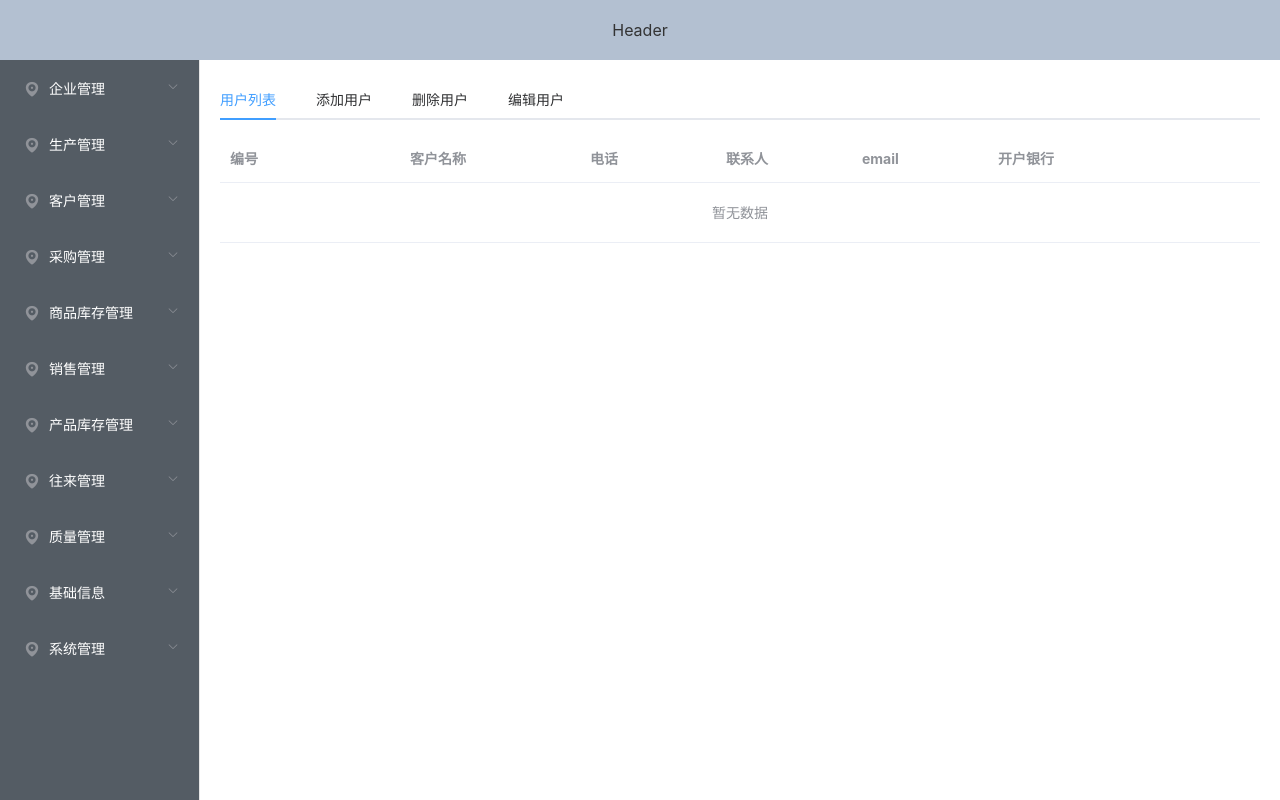
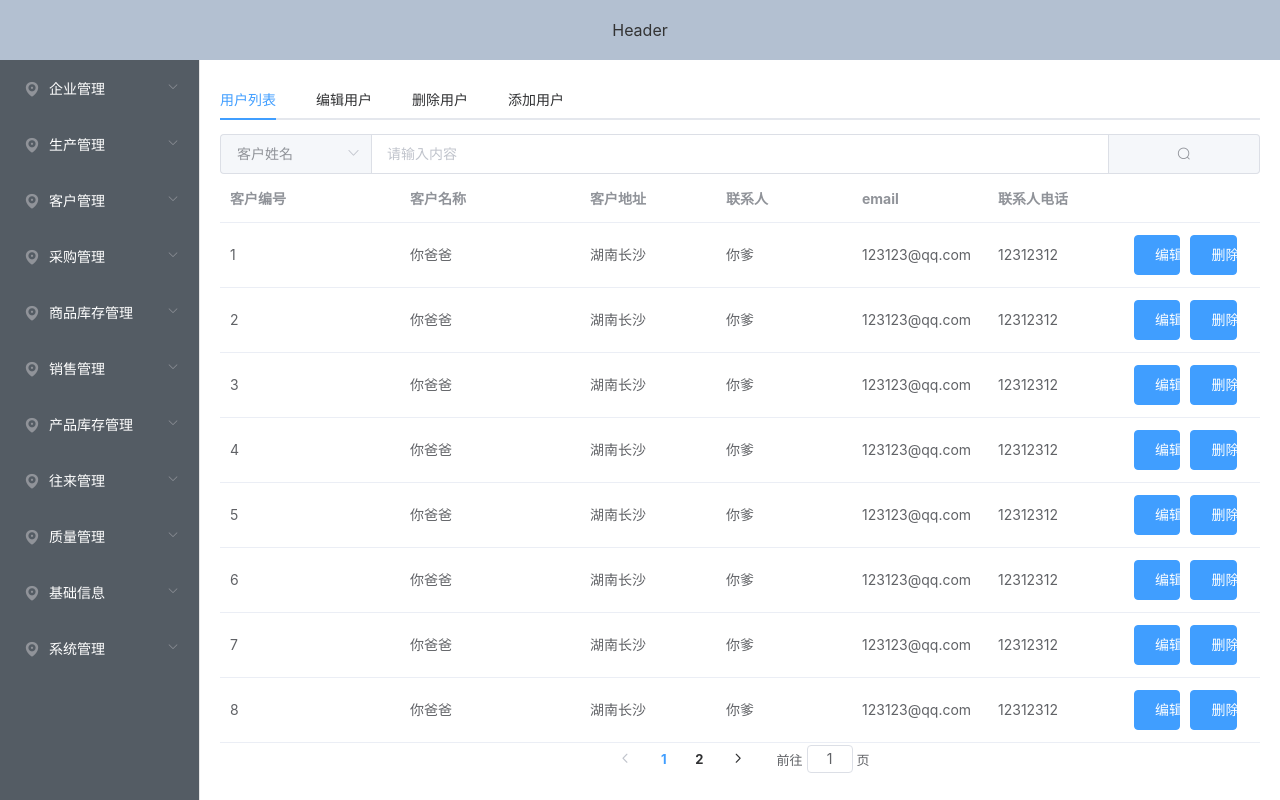
Before and after one commit to LinXiERP/LinXi_vueERP, a Vue app: page /Customermanage/CustomerManageInfo in a window 1280 px wide. Shown: the top 800 px of the page. Built offline with nearby package versions, Linux system fonts and the light colour scheme; sample sign-in values are in the browser's storage.

Commit message:
唐杰：客户管理(1.客户列表，客户增删改界面构建)

```diff
--- a/src/components/CustomerManageInfo.vue
+++ b/src/components/CustomerManageInfo.vue
@@ -2,108 +2,246 @@
   <div id="CustomerManage">
     <el-tabs v-model="activeName" @tab-click="handleClick">
       <el-tab-pane label="用户列表" name="first">
-        <el-table :data="tableData" style="width: 100%">
-          <el-table-column prop="date" label="编号" width="180"></el-table-column>
-          <el-table-column prop="name" label="客户名称" width="180"></el-table-column>
-          <el-table-column prop="address" label="电话"></el-table-column>
-          <el-table-column prop="address" label="联系人"></el-table-column>
-          <el-table-column prop="address" label="email"></el-table-column>
-          <el-table-column prop="address" label="开户银行"></el-table-column>
-          <el-table-column  label=""></el-table-column>
-        </el-table>
+        <el-row>
+          <el-input placeholder="请输入内容" v-model="SearchCustomer.name" class="input-with-select">
+            <el-select
+              v-model="SearchCustomer.select"
+              slot="prepend"
+              placeholder="请选择"
+              style="width:150px;"
+            >
+              <el-option label="客户姓名" value="1"></el-option>
+              <el-option label="客户电话" value="2"></el-option>
+              <el-option label="联系人名" value="3"></el-option>
+            </el-select>
+            <el-button slot="append" icon="el-icon-search" style="width:150px;"></el-button>
+          </el-input>
+        </el-row>
+          <el-table
+            :data="CustomerList.slice((currentPage-1)*pageSize,currentPage*pageSize)"
+            style="width: 100%"
+          >
+            <el-table-column prop="id" label="客户编号" width="180"></el-table-column>
+            <el-table-column prop="name" label="客户名称" width="180"></el-table-column>
+            <el-table-column prop="address" label="客户地址"></el-table-column>
+            <el-table-column prop="linkman" label="联系人"></el-table-column>
+            <el-table-column prop="email" label="email"></el-table-column>
+            <el-table-column prop="linktel" label="联系人电话"></el-table-column>
+            <el-table-column label>
+              <template slot-scope="scope">
+              <el-button type="primary" style="width:40%;" @click="EditCustomer(scope.$index, scope.row)">编辑</el-button>
+              <el-button type="primary" style="width:40%;" @click="DeleteCustomer(scope.$index, scope.row)">删除</el-button>
+            </template>
+            </el-table-column>
+          </el-table>
+        <el-row style="text-align:center;">
+          <div class="block">
+            <el-pagination
+              @size-change="handleSizeChange"
+              @current-change="handleCurrentChange"
+              :current-page.sync="currentPage"
+              :page-size="pageSize"
+              layout="prev, pager, next, jumper"
+              :total="totalNum"
+            ></el-pagination>
+          </div>
+        </el-row>
       </el-tab-pane>
-      <el-tab-pane label="添加用户" name="second"></el-tab-pane>
-      <el-tab-pane label="删除用户" name="third"></el-tab-pane>
-      <el-tab-pane label="编辑用户" name="fourth">
-        <el-form ref="Customer" :model="Customer" label-width="90px" size="medium">
+
+      <el-tab-pane label="编辑用户" name="second">
+        <el-form ref="Customer" :model="CustomerItem" label-width="90px" size="medium">
           <el-row>
             <el-col :span="24">
               <div
                 class="grid-content bg-purple-dark"
-                style="text-align:center;font-size:20px;"
-              >编辑客户资料</div>
+                style="text-align:center;font-size:25px;margin-bottom:15px;"
+              >添加客户</div>
             </el-col>
           </el-row>
 
           <el-row>
             <el-col :span="8">
-              <el-form-item label="客户全称：">
-                <el-input v-model="Customer.name" placeholder="请输入名称"></el-input>
+              <el-form-item label="客户姓名">
+                <el-input v-model="CustomerItem.name" placeholder="客户姓名"></el-input>
               </el-form-item>
             </el-col>
 
             <el-col :span="8">
-              <el-form-item label="客户简称：">
-                <el-input v-model="Customer.name" placeholder="请输入简称"></el-input>
+              <el-form-item label="邮政编码">
+                <el-input v-model="CustomerItem.postcode" placeholder="邮政编码"></el-input>
               </el-form-item>
             </el-col>
 
             <el-col :span="8">
-              <el-form-item label="邮政编码：">
-                <el-input v-model="Customer.name" placeholder="请输入编码"></el-input>
+              <el-form-item label="客户地址">
+                <el-input v-model="CustomerItem.address" placeholder="客户地址"></el-input>
               </el-form-item>
             </el-col>
           </el-row>
 
           <el-row>
             <el-col :span="8">
-              <el-form-item label="客户地址：">
-                <el-input v-model="Customer.name" placeholder="请输入名称"></el-input>
+              <el-form-item label="联系电话">
+                <el-input v-model="CustomerItem.custtel" placeholder="联系电话"></el-input>
               </el-form-item>
             </el-col>
 
             <el-col :span="8">
-              <el-form-item label="客户电话：">
-                <el-input v-model="Customer.name" placeholder="请输入简称"></el-input>
+              <el-form-item label="联系人">
+                <el-input v-model="CustomerItem.linkman" placeholder="联系人"></el-input>
               </el-form-item>
             </el-col>
 
             <el-col :span="8">
-              <el-form-item label="客户传真：">
-                <el-input v-model="Customer.name" placeholder="请输入编码"></el-input>
+              <el-form-item label="联系人电话">
+                <el-input v-model="CustomerItem.linktel" placeholder="联系人电话"></el-input>
               </el-form-item>
             </el-col>
           </el-row>
 
           <el-row>
             <el-col :span="8">
-              <el-form-item label="联系人名：">
-                <el-input v-model="Customer.name" placeholder="请输入名称"></el-input>
+              <el-form-item label="邮箱账号">
+                <el-input v-model="CustomerItem.email" placeholder="邮箱账号"></el-input>
               </el-form-item>
             </el-col>
 
             <el-col :span="8">
-              <el-form-item label="联系电话：">
-                <el-input v-model="Customer.name" placeholder="请输入简称"></el-input>
+              <el-form-item label="客户性别">
+                <el-input v-model="CustomerItem.sex" placeholder="客户性别"></el-input>
               </el-form-item>
             </el-col>
 
             <el-col :span="8">
-              <el-form-item label="email：">
-                <el-input v-model="Customer.name" placeholder="请输入编码"></el-input>
+              <el-form-item label="客户生日">
+                <el-input v-model="CustomerItem.birthday" placeholder="客户生日"></el-input>
               </el-form-item>
             </el-col>
           </el-row>
 
           <el-row>
             <el-col :span="8">
-              <el-form-item label="开户银行：">
-                <el-input v-model="Customer.name" placeholder="请输入名称"></el-input>
+              <el-form-item label="客户爱好">
+                <el-input v-model="CustomerItem.love" placeholder="客户爱好"></el-input>
               </el-form-item>
             </el-col>
 
             <el-col :span="8">
-              <el-form-item label="银行账号：">
-                <el-input v-model="Customer.name" placeholder="请输入简称"></el-input>
+              <el-form-item label="备注">
+                <el-input v-model="CustomerItem.remark" placeholder="备注"></el-input>
+              </el-form-item>
+            </el-col>
+          </el-row>
+
+          <el-row>
+            <el-form-item>
+              <el-col :span="10">
+                <el-button type="primary" style="width:90%;height:50px;">提交</el-button>
+              </el-col>
+              <el-col :span="10">
+                <el-button type="warning" style="width:90%;height:50px;">重置</el-button>
+              </el-col>
+            </el-form-item>
+          </el-row>
+        </el-form>
+      </el-tab-pane>
+
+      <el-tab-pane label="删除用户" name="third">123</el-tab-pane>
+
+      <el-tab-pane label="添加用户" name="fourth">
+        <el-form ref="Customer" :model="CustomerItem" label-width="90px" size="medium">
+          <el-row>
+            <el-col :span="24">
+              <div
+                class="grid-content bg-purple-dark"
+                style="text-align:center;font-size:25px;margin-bottom:15px;"
+              >添加客户</div>
+            </el-col>
+          </el-row>
+
+          <el-row>
+            <el-col :span="8">
+              <el-form-item label="客户姓名">
+                <el-input v-model="CustomerItem.name" placeholder="客户姓名"></el-input>
               </el-form-item>
             </el-col>
 
             <el-col :span="8">
-              <el-form-item>
-                <el-button type="primary">提交</el-button>
-                <el-button type="warning">重置</el-button>
+              <el-form-item label="邮政编码">
+                <el-input v-model="CustomerItem.postcode" placeholder="邮政编码"></el-input>
               </el-form-item>
             </el-col>
+
+            <el-col :span="8">
+              <el-form-item label="客户地址">
+                <el-input v-model="CustomerItem.address" placeholder="客户地址"></el-input>
+              </el-form-item>
+            </el-col>
+          </el-row>
+
+          <el-row>
+            <el-col :span="8">
+              <el-form-item label="联系电话">
+                <el-input v-model="CustomerItem.custtel" placeholder="联系电话"></el-input>
+              </el-form-item>
+            </el-col>
+
+            <el-col :span="8">
+              <el-form-item label="联系人">
+                <el-input v-model="CustomerItem.linkman" placeholder="联系人"></el-input>
+              </el-form-item>
+            </el-col>
+
+            <el-col :span="8">
+              <el-form-item label="联系人电话">
+                <el-input v-model="CustomerItem.linktel" placeholder="联系人电话"></el-input>
+              </el-form-item>
+            </el-col>
+          </el-row>
+
+          <el-row>
+            <el-col :span="8">
+              <el-form-item label="邮箱账号">
+                <el-input v-model="CustomerItem.email" placeholder="邮箱账号"></el-input>
+              </el-form-item>
+            </el-col>
+
+            <el-col :span="8">
+              <el-form-item label="客户性别">
+                <el-input v-model="CustomerItem.sex" placeholder="客户性别"></el-input>
+              </el-form-item>
+            </el-col>
+
+            <el-col :span="8">
+              <el-form-item label="客户生日">
+                <el-input v-model="CustomerItem.birthday" placeholder="客户生日"></el-input>
+              </el-form-item>
+            </el-col>
+          </el-row>
+
+          <el-row>
+            <el-col :span="8">
+              <el-form-item label="客户爱好">
+                <el-input v-model="CustomerItem.love" placeholder="客户爱好"></el-input>
+              </el-form-item>
+            </el-col>
+
+            <el-col :span="8">
+              <el-form-item label="备注">
+                <el-input v-model="CustomerItem.remark" placeholder="备注"></el-input>
+              </el-form-item>
+            </el-col>
+          </el-row>
+
+          <el-row>
+            <el-form-item>
+              <el-col :span="10">
+                <el-button type="primary" style="width:90%;height:50px;">提交</el-button>
+              </el-col>
+              <el-col :span="10">
+                <el-button type="warning" style="width:90%;height:50px;">重置</el-button>
+              </el-col>
+            </el-form-item>
           </el-row>
         </el-form>
       </el-tab-pane>
@@ -116,14 +254,118 @@ export default {
   data() {
     return {
       activeName: "first",
-      Customer: {
+      select: "",
+      CustomerItem: {},
+      currentPage: 1, //默认显示第一页
+      pageSize: 8, //默认每页显示10条
+      totalNum: 0, //总页数
+
+      CustomerList: [
+        {
+          id: "1",
+          name: "你爸爸",
+          address: "湖南长沙",
+          linkman: "你爹",
+          email: "123123@qq.com",
+          linktel: "12312312"
+        },
+        {
+          id: "2",
+          name: "你爸爸",
+          address: "湖南长沙",
+          linkman: "你爹",
+          email: "123123@qq.com",
+          linktel: "12312312"
+        },
+        {
+          id: "3",
+          name: "你爸爸",
+          address: "湖南长沙",
+          linkman: "你爹",
+          email: "123123@qq.com",
+          linktel: "12312312"
+        },
+        {
+          id: "4",
+          name: "你爸爸",
+          address: "湖南长沙",
+          linkman: "你爹",
+          email: "123123@qq.com",
+          linktel: "12312312"
+        },
+        {
+          id: "5",
+          name: "你爸爸",
+          address: "湖南长沙",
+          linkman: "你爹",
+          email: "123123@qq.com",
+          linktel: "12312312"
+        },
+        {
+          id: "6",
+          name: "你爸爸",
+          address: "湖南长沙",
+          linkman: "你爹",
+          email: "123123@qq.com",
+          linktel: "12312312"
+        },
+        {
+          id: "7",
+          name: "你爸爸",
+          address: "湖南长沙",
+          linkman: "你爹",
+          email: "123123@qq.com",
+          linktel: "12312312"
+        },
+        {
+          id: "8",
+          name: "你爸爸",
+          address: "湖南长沙",
+          linkman: "你爹",
+          email: "123123@qq.com",
+          linktel: "12312312"
+        },
+        {
+          id: "9",
+          name: "你爸爸",
+          address: "湖南长沙",
+          linkman: "你爹",
+          email: "123123@qq.com",
+          linktel: "12312312"
+        },
+        {
+          id: "10",
+          name: "你爸爸",
+          address: "湖南长沙",
+          linkman: "你爹",
+          email: "123123@qq.com",
+          linktel: "12312312"
+        }
+      ],
+      SearchCustomer: {
         name: "",
-        id: "",
-        postalCode: ""
+        select: "1"
       }
     };
   },
-  methods: {}
+  created() {
+    this.totalNum = this.CustomerList.length;
+  },
+  methods: {
+    handleClick(tab, event) {
+      console.log(tab, event);
+    },
+    handleSizeChange(val) {
+      console.log(`每页 ${val} 条`);
+    },
+    handleCurrentChange(val) {
+      console.log(`当前页: ${val}`);
+    },
+    EditCustomer(index,row) {
+      this.CustomerItem = this.CustomerList[index+(this.currentPage-1)*8];
+      this.activeName="second";
+    }
+  }
 };
 </script>
 
```
